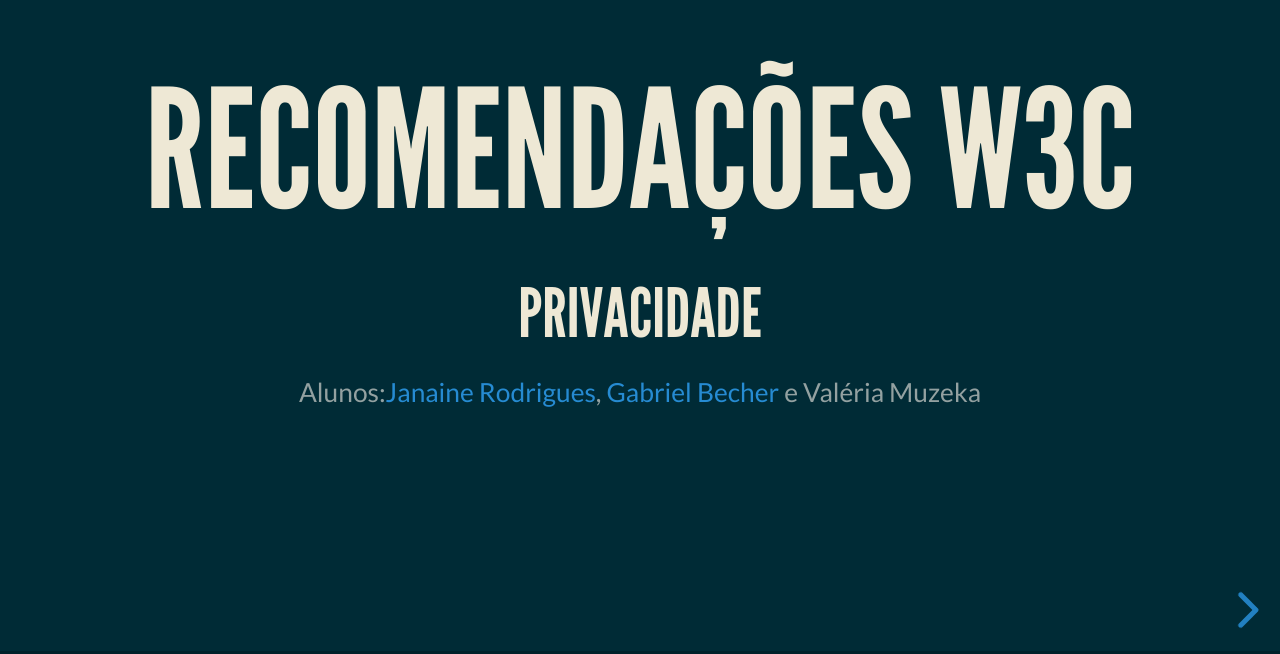
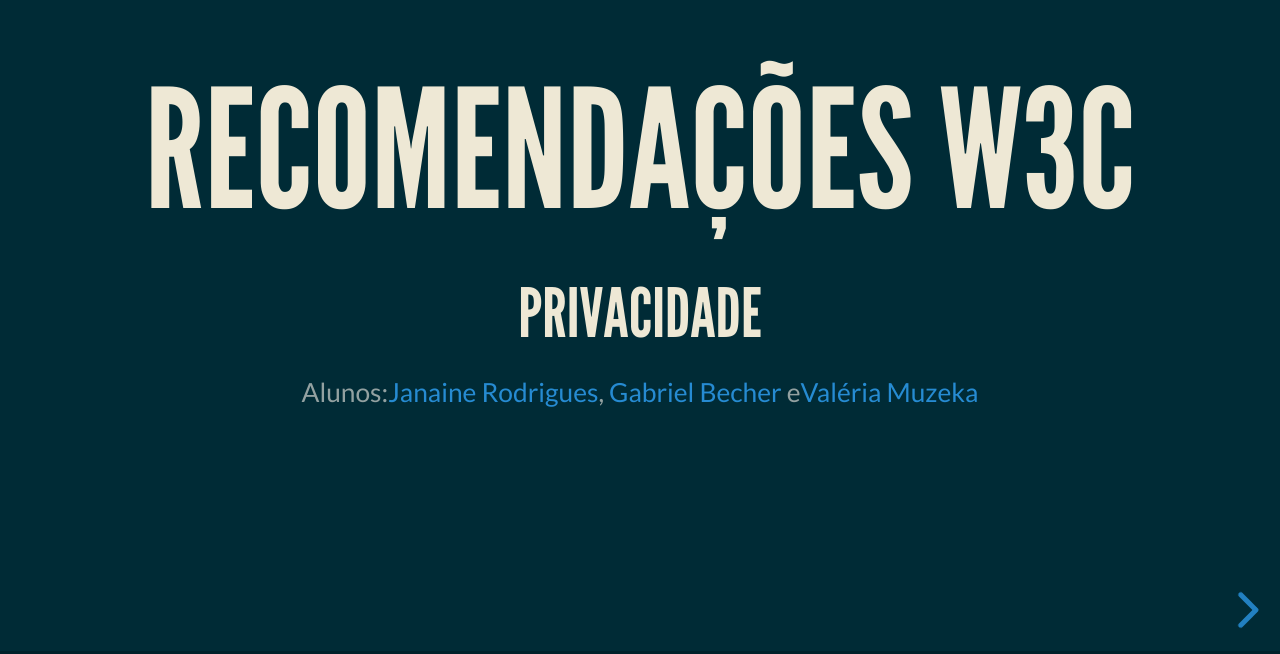
Before and after one commit to janadro/slides_privacidade_W3C, a website: page index.html in a window 1280 px wide. Shown: the part 146-800 px from the top of the page. Drawn offline with Linux system fonts and the light colour scheme.

Commit message:
apresentacao

```diff
--- a/index.html
+++ b/index.html
@@ -28,7 +28,7 @@
 					<h1>Recomendações W3C</h1>
 					<h3>Privacidade</h3>
 					<p>
-						<small>Alunos:<a href="https://github.com/janadro">Janaine Rodrigues</a>, <a href="https://github.com/MalinaliRap">Gabriel Becher </a> e Valéria Muzeka</small>
+						<small>Alunos:<a href="https://github.com/janadro">Janaine Rodrigues</a>, <a href="https://github.com/MalinaliRap">Gabriel Becher </a> e<a href="https://github.com/vishimideux">Valéria Muzeka</a> </small>
 					</p>
 				</section>
 
@@ -102,6 +102,8 @@
 				</section>
 
 
+
+
 				<!-- </section> -->
 			</div>
 		</div>
```
